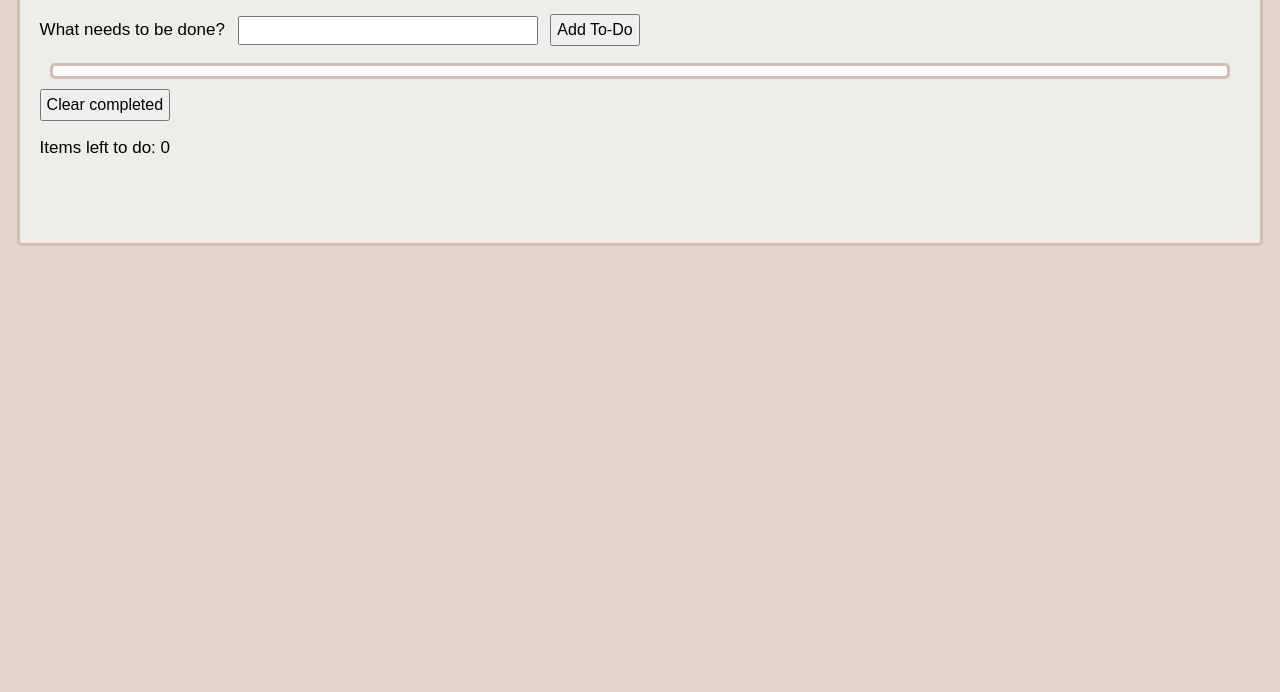
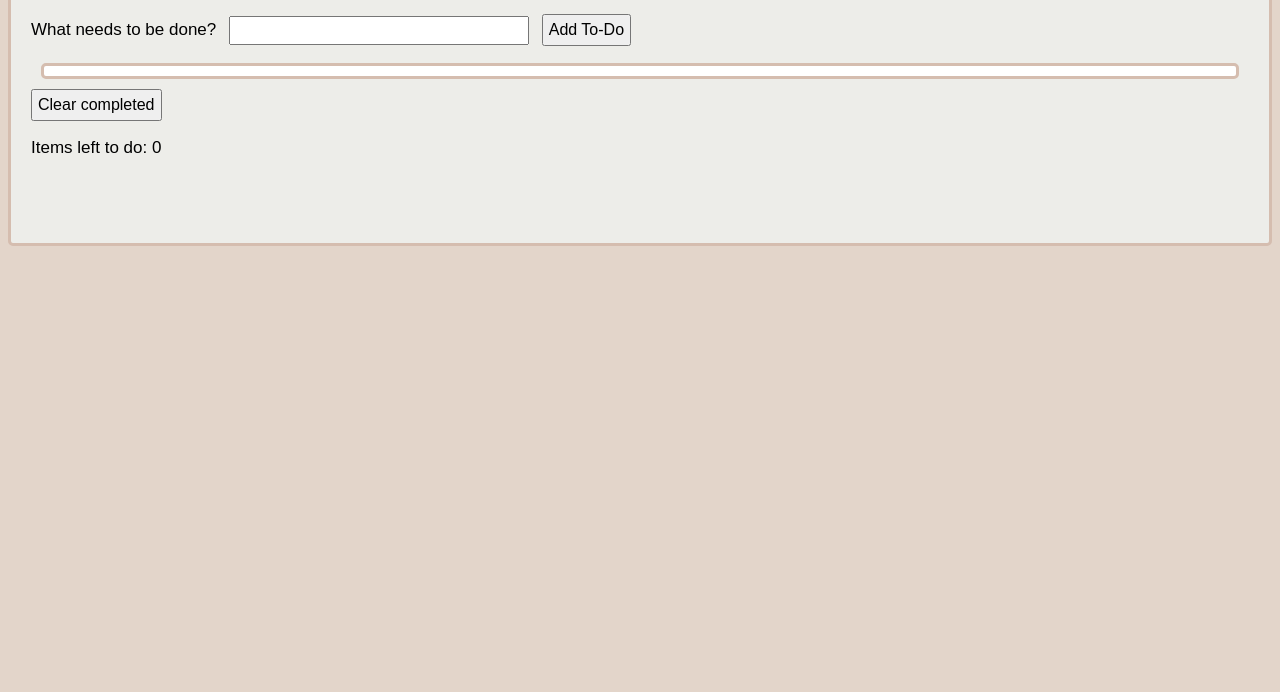
Before and after one commit to h-nyman/too-do-loo, a plain HTML site: page index.html in a window 1280 px wide. Shown: the part 108-800 px from the top of the page. Drawn offline with Linux system fonts and the light colour scheme.

Commit message:
fix style

```diff
--- a/main.css
+++ b/main.css
@@ -15,8 +15,6 @@ label:has(input[type=checkbox]:checked) {
 
 
 .box {
-    width: 95%;
-    height: 95%;
     border-color: #D5BDAF;
     border-radius: 5px;
     border-style: solid;
```
